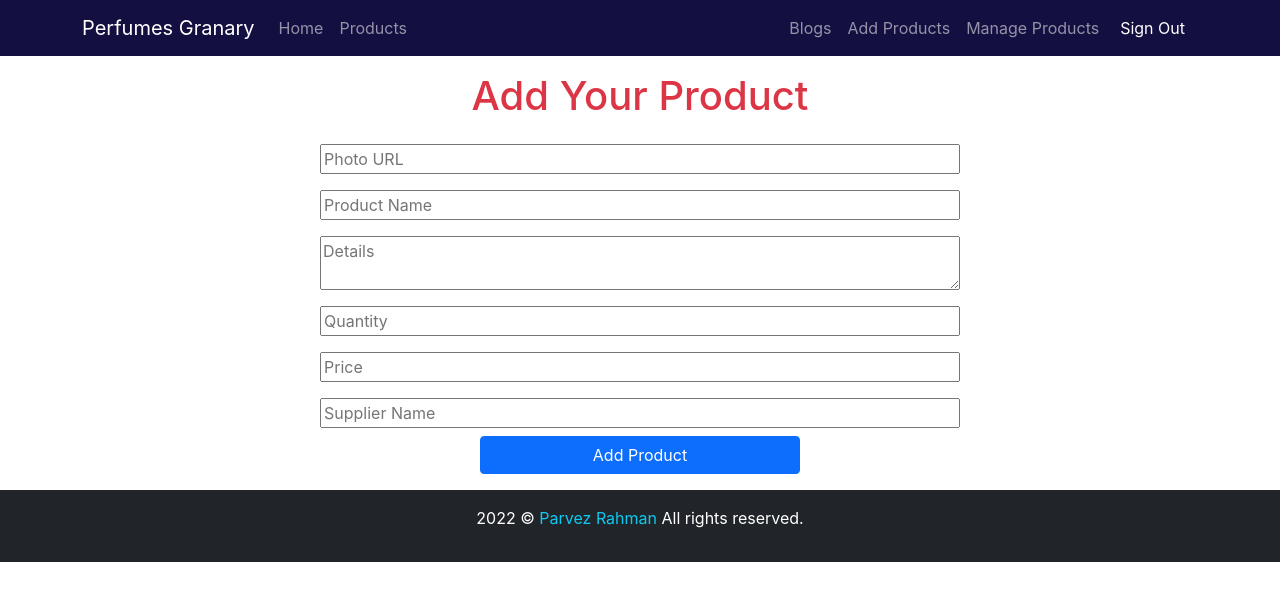
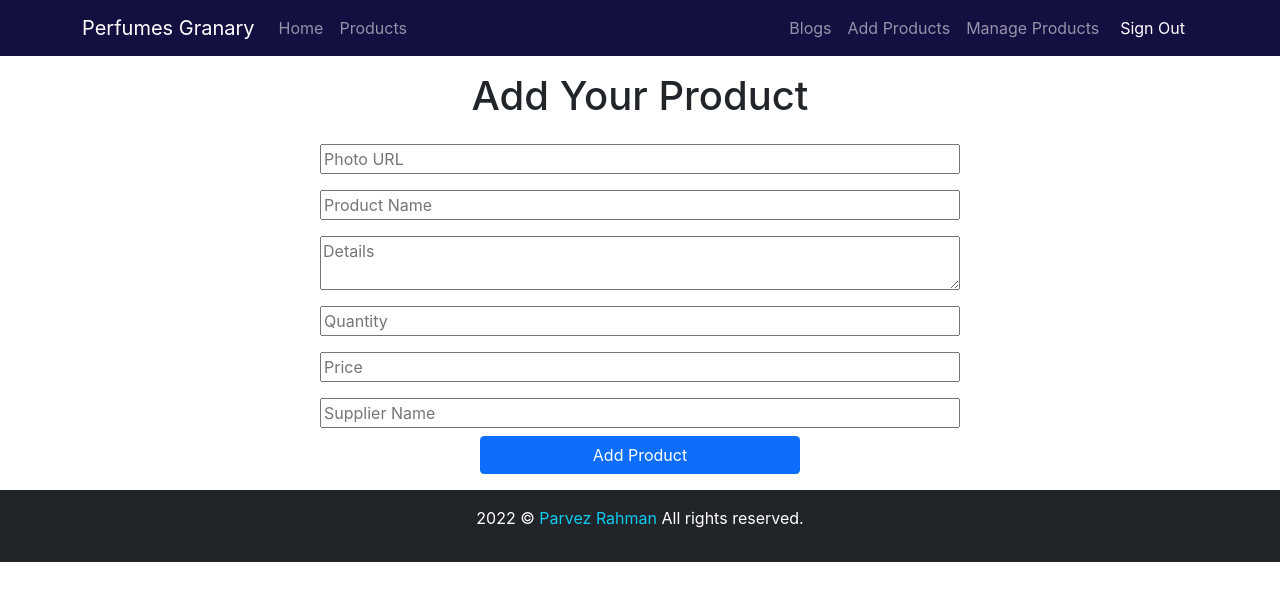
Before and after one commit to Parvez-Rahman100/perfumes-granary-client, a React (Create React App) app: page /addproduct in a window 1280 px wide. Shown: the top 600 px of the page. Built offline with nearby package versions, Linux system fonts and the light colour scheme; no server answers; sample sign-in values are in the browser's storage.

Commit message:
final commit

```diff
--- a/src/AddProduct/AddProduct.js
+++ b/src/AddProduct/AddProduct.js
@@ -22,7 +22,7 @@ const AddProduct = () => {
     };
     return (
        <div className='w-50 mx-auto' >
-        <h1 className='text-center text-danger my-3'>Add Your Product</h1>
+        <h1 className='text-center text-dark my-3'>Add Your Product</h1>
            <form className='d-flex flex-column' onSubmit={handleSubmit(onSubmit)}>
            <input className='my-2' placeholder='Photo URL' {...register("img")} />
         <input className='my-2' placeholder='Product Name' {...register("name", { required: true, maxLength: 20 })} />
--- a/src/ManageProducts/ManageProducts.js
+++ b/src/ManageProducts/ManageProducts.js
@@ -22,7 +22,7 @@ const ManageProducts = () => {
     }
     return (
         <div>
-            <h1 className='text-center text-danger my-3'>Manage your products</h1>
+            <h1 className='text-center text-dark my-3'>Manage your products</h1>
             {
                 perfumes.map(perfume => <div key={perfume._id}>
                     <div>
```
